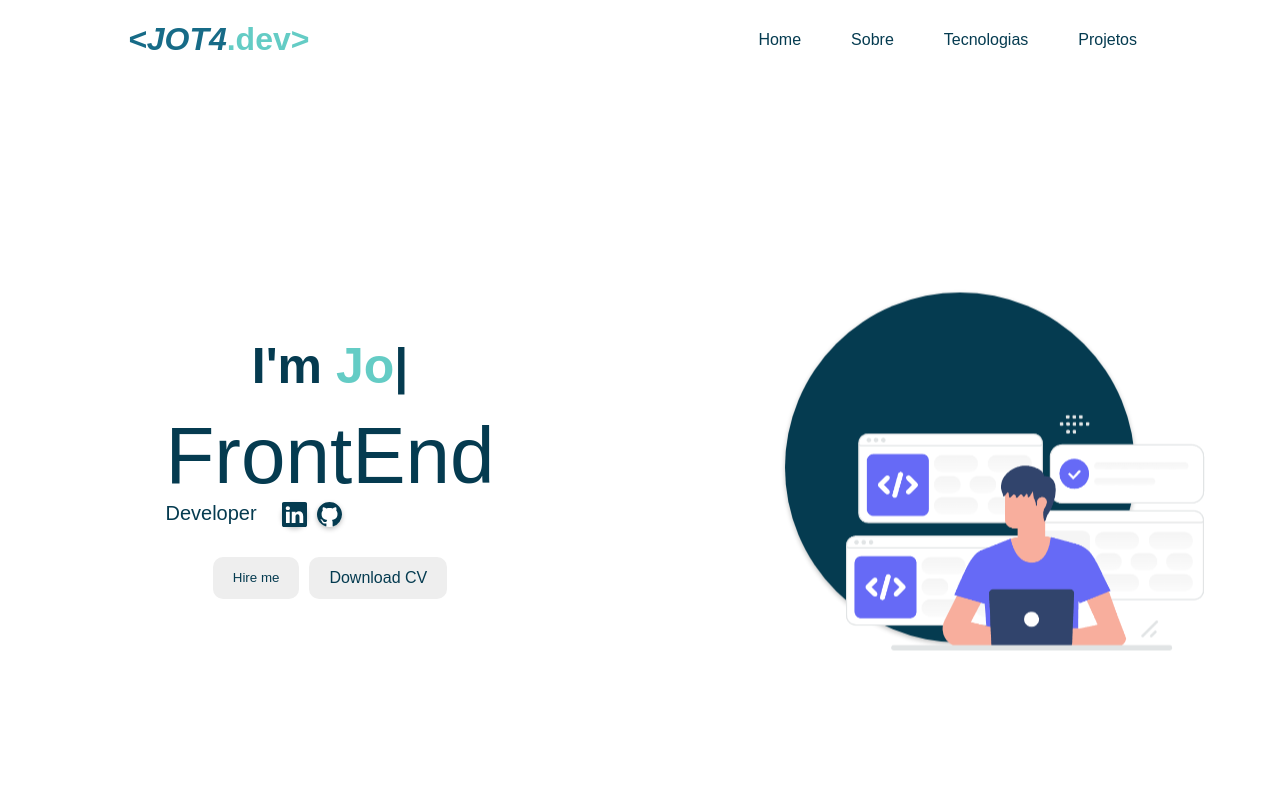
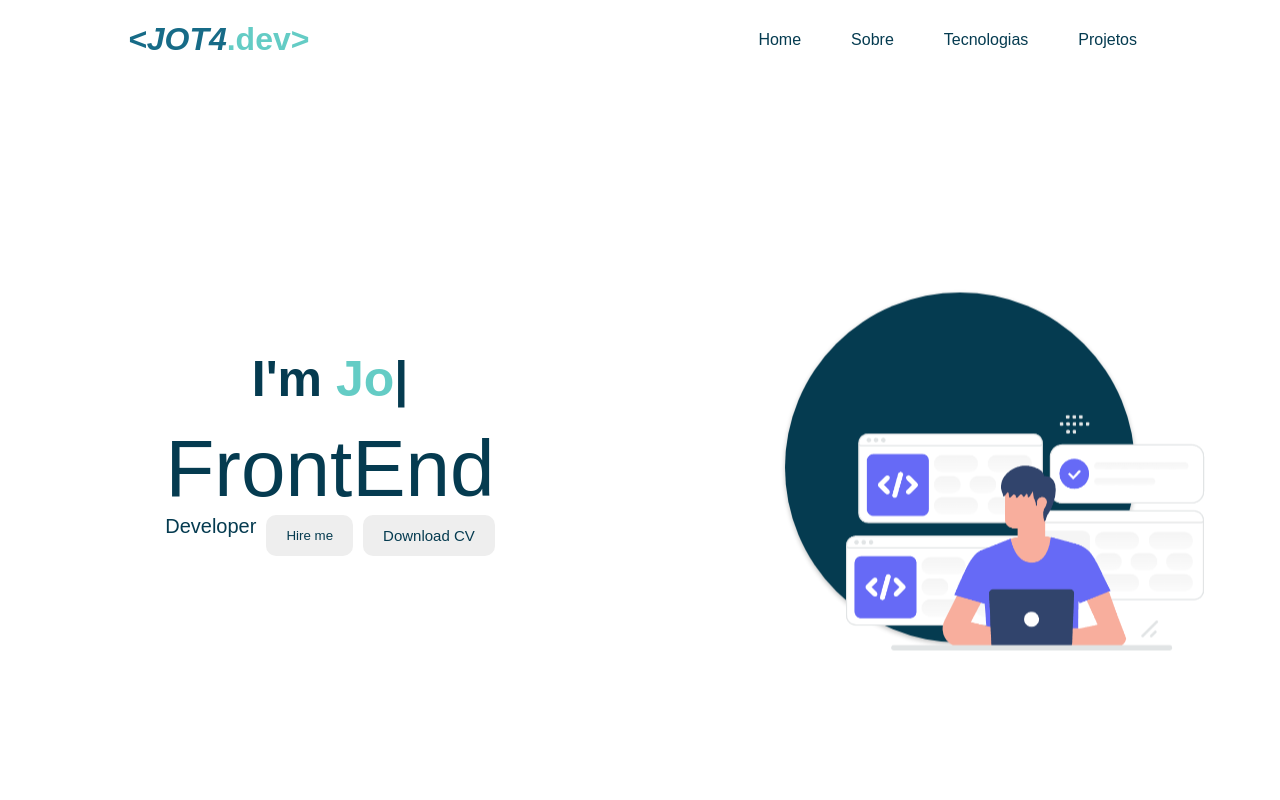
Before and after one commit to jotacarvalh0/Portfolio-vue, a Vue app: page / in a window 1280 px wide. Shown: the top 800 px of the page. Built offline with nearby package versions, Linux system fonts and the light colour scheme.

Commit message:
Curriculo

```diff
--- a/src/components/home.vue
+++ b/src/components/home.vue
@@ -9,20 +9,15 @@
                     <p class="text-primary">FrontEnd</p>
                     <div class="featured-text-info-s">
                         <p class="text-secundary"> Developer</p>
-                        <div class="social_icons">
-                            <a href="#" class="icon"><svg xmlns="http://www.w3.org/2000/svg" width="25" height="25" fill="currentColor" class="bi bi-linkedin" viewBox="0 0 16 16"><path d="M0 1.146C0 .513.526 0 1.175 0h13.65C15.474 0 16 .513 16 1.146v13.708c0 .633-.526 1.146-1.175 1.146H1.175C.526 16 0 15.487 0 14.854V1.146zm4.943 12.248V6.169H2.542v7.225h2.401zm-1.2-8.212c.837 0 1.358-.554 1.358-1.248-.015-.709-.52-1.248-1.342-1.248-.822 0-1.359.54-1.359 1.248 0 .694.521 1.248 1.327 1.248h.016zm4.908 8.212V9.359c0-.216.016-.432.08-.586.173-.431.568-.878 1.232-.878.869 0 1.216.662 1.216 1.634v3.865h2.401V9.25c0-2.22-1.184-3.252-2.764-3.252-1.274 0-1.845.7-2.165 1.193v.025h-.016a5.54 5.54 0 0 1 .016-.025V6.169h-2.4c.03.678 0 7.225 0 7.225h2.4z"/></svg></a>
-                            <a href="../../public/devfrontcurriculo.pdf" class="icon"><svg xmlns="http://www.w3.org/2000/svg" width="25" height="25" fill="currentColor" class="bi bi-github" viewBox="0 0 16 16"><path d="M8 0C3.58 0 0 3.58 0 8c0 3.54 2.29 6.53 5.47 7.59.4.07.55-.17.55-.38 0-.19-.01-.82-.01-1.49-2.01.37-2.53-.49-2.69-.94-.09-.23-.48-.94-.82-1.13-.28-.15-.68-.52-.01-.53.63-.01 1.08.58 1.23.82.72 1.21 1.87.87 2.33.66.07-.52.28-.87.51-1.07-1.78-.2-3.64-.89-3.64-3.95 0-.87.31-1.59.82-2.15-.08-.2-.36-1.02.08-2.12 0 0 .67-.21 2.2.82.64-.18 1.32-.27 2-.27.68 0 1.36.09 2 .27 1.53-1.04 2.2-.82 2.2-.82.44 1.1.16 1.92.08 2.12.51.56.82 1.27.82 2.15 0 3.07-1.87 3.75-3.65 3.95.29.25.54.73.54 1.48 0 1.07-.01 1.93-.01 2.2 0 .21.15.46.55.38A8.012 8.012 0 0 0 16 8c0-4.42-3.58-8-8-8z"/></svg></a>
-                        </div>
+                        <div class="featured-text-btn">
+                            <button class="btn blue-btn">Hire me</button>
+                            <a href="../../public/devfrontcurriculo.pdf" class="btn" download> <!-- Adicione o atributo "download" aqui -->
+                                Download CV
+                            </a>
+                </div>
                     </div>
 
                 </div>
-                <div class="featured-text-btn">
-                    <button class="btn blue-btn">Hire me</button>
-                    <a href="../../public/devfrontcurriculo.pdf" class="btn" download> <!-- Adicione o atributo "download" aqui -->
-                        Download CV
-                    </a>
-                </div>
-
             </div>
             <div class="feature-image">
                 <div class="image">
```
